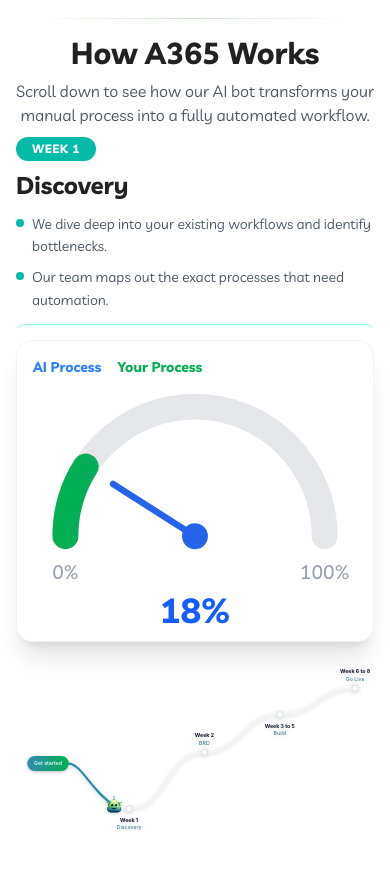
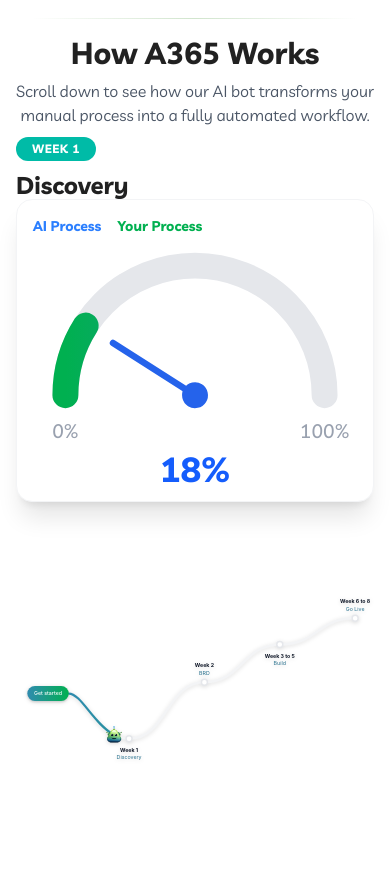
Before and after one commit to A365shift-DevTeam/A365-Automation, a React (Vite) app: page / in a window 390 px wide. Shown: the part 1420-2289 px from the top of the page. Built offline with nearby package versions, Linux system fonts and the light colour scheme.

Commit message:
content alignment change fix

```diff
--- a/src/components/sections/HowItWorks.tsx
+++ b/src/components/sections/HowItWorks.tsx
@@ -135,9 +135,9 @@
         <div className="w-full max-w-7xl mx-auto px-4 grid grid-cols-1 lg:grid-cols-12 gap-4 items-start flex-1 min-h-0">
 
           {/* Left Side: Text & Gauge */}
-          <div className="lg:col-span-4 flex flex-col gap-3 h-full min-h-0">
-            {/* Text Description - flex-shrink so it can compress */}
-            <div className="shrink overflow-hidden min-h-0">
+          <div className="lg:col-span-4 relative h-full">
+            {/* Text Description - sits at the top */}
+            <div>
               {/* Week Badge */}
               <span className={`inline-block px-4 py-1 rounded-full text-white text-xs font-bold tracking-wider uppercase mb-2 ${colors.badge}`}>
                 {currentPhase.week}
@@ -165,8 +165,8 @@
               </div>
             </div>
 
-            {/* Gauge Card - shrink-0 so it keeps its size, the text area above will compress instead */}
-            <div className="bg-white rounded-2xl border border-gray-100 shadow-xl p-4 pb-2 shrink-0">
+            {/* Gauge Card - absolutely pinned to bottom so it NEVER moves */}
+            <div className="absolute bottom-0 left-0 right-0 bg-white rounded-2xl border border-gray-100 shadow-xl p-4 pb-2">
               <div className="flex gap-4 mb-2 font-bold text-sm">
                 <span className="text-blue-500">AI Process</span>
                 <span className="text-primary-500">Your Process</span>
```
